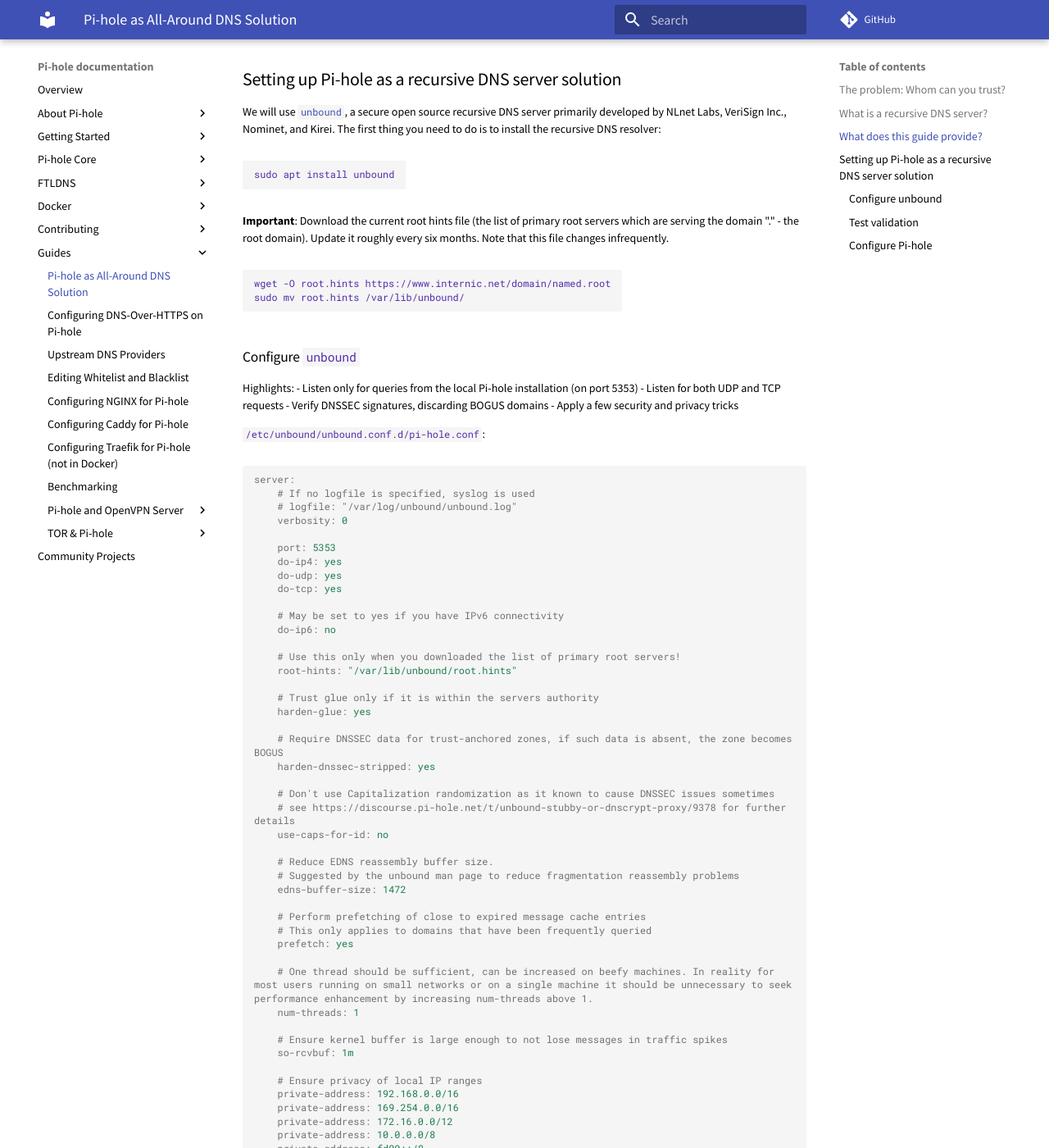
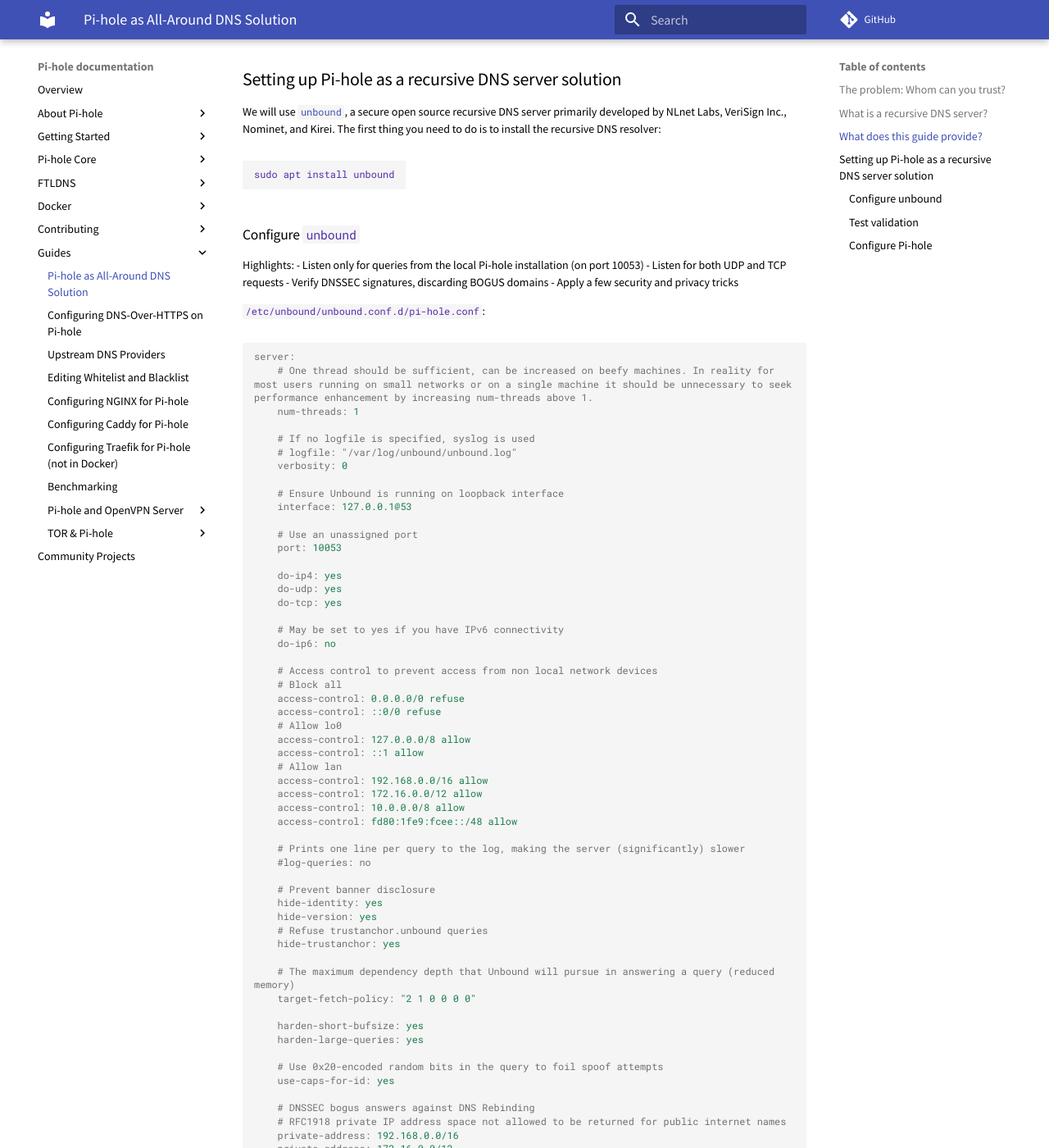
Before and after one commit to pi-hole/docs, an MkDocs documentation site: the page built from docs/guides/unbound.md, in a window 1280 px wide and 1400 px high, scrolled down 1777 px. Shown: the whole window at 82% size. Built offline with MkDocs 1.6.1 and Material for MkDocs 9.7.7, drawn with Linux system fonts in a browser that asks for light colours; comment, search, counter and statistics services are not loaded; some of the changed text lies outside the part shown.

Commit message:
Update unbound.md according to Unbond 1.9.0
Hi,

Since Raspbian and Debian are now on the Buster branch, they come with Unbound 1.9.0, I've updated the configs accordingly, the configs are heavily inspired by Vedetta OpenBSD Router Boilerplate (https://github.com/vedetta-com/vedetta/blob/master/src/var/unbound/etc/unbound.conf).

Changes highlights:
- Removed the redundant default "on" options
- Changed the bind port from 5353 to 10053 (unassigned), since Multicast DNS devices use 5353.
- New hardening options
- RFC 7706 for reduced latency, improved privacy and increased resiliency in case of DDoS attacks on the root zones.

I've tested the config on my RPi with no problems.

````diff
--- a/docs/guides/unbound.md
+++ b/docs/guides/unbound.md
@@ -52,15 +52,9 @@
 sudo apt install unbound
 ```
 
-**Important**: Download the current root hints file (the list of primary root servers which are serving the domain "." - the root domain). Update it roughly every six months. Note that this file changes infrequently.
-```
-wget -O root.hints https://www.internic.net/domain/named.root
-sudo mv root.hints /var/lib/unbound/
-```
-
 ### Configure `unbound`
 Highlights:
-- Listen only for queries from the local Pi-hole installation (on port 5353)
+- Listen only for queries from the local Pi-hole installation (on port 10053)
 - Listen for both UDP and TCP requests
 - Verify DNSSEC signatures, discarding BOGUS domains
 - Apply a few security and privacy tricks
@@ -68,11 +62,19 @@
  `/etc/unbound/unbound.conf.d/pi-hole.conf`:
 ```ini
 server:
+    # One thread should be sufficient, can be increased on beefy machines. In reality for most users running on small networks or on a single machine it should be unnecessary to seek performance enhancement by increasing num-threads above 1.
+    num-threads: 1
+
     # If no logfile is specified, syslog is used
     # logfile: "/var/log/unbound/unbound.log"
     verbosity: 0
 
-    port: 5353
+    # Ensure Unbound is running on loopback interface
+    interface: 127.0.0.1@53
+
+    # Use an unassigned port
+    port: 10053
+
     do-ip4: yes
     do-udp: yes
     do-tcp: yes
@@ -80,54 +82,124 @@
     # May be set to yes if you have IPv6 connectivity
     do-ip6: no
 
-    # Use this only when you downloaded the list of primary root servers!
-    root-hints: "/var/lib/unbound/root.hints"
+    # Access control to prevent access from non local network devices
+    # Block all
+    access-control: 0.0.0.0/0 refuse
+    access-control: ::0/0 refuse
+    # Allow lo0
+    access-control: 127.0.0.0/8 allow
+    access-control: ::1 allow
+    # Allow lan
+    access-control: 192.168.0.0/16 allow
+    access-control: 172.16.0.0/12 allow
+    access-control: 10.0.0.0/8 allow
+    access-control: fd80:1fe9:fcee::/48 allow
 
-    # Trust glue only if it is within the servers authority
-    harden-glue: yes
+    # Prints one line per query to the log, making the server (significantly) slower
+    #log-queries: no
 
-    # Require DNSSEC data for trust-anchored zones, if such data is absent, the zone becomes BOGUS
-    harden-dnssec-stripped: yes
+    # Prevent banner disclosure
+    hide-identity: yes
+    hide-version: yes
+    # Refuse trustanchor.unbound queries
+    hide-trustanchor: yes
 
-    # Don't use Capitalization randomization as it known to cause DNSSEC issues sometimes
-    # see https://discourse.pi-hole.net/t/unbound-stubby-or-dnscrypt-proxy/9378 for further details
-    use-caps-for-id: no
+    # The maximum dependency depth that Unbound will pursue in answering a query (reduced memory)
+    target-fetch-policy: "2 1 0 0 0 0"
 
-    # Reduce EDNS reassembly buffer size.
-    # Suggested by the unbound man page to reduce fragmentation reassembly problems
-    edns-buffer-size: 1472
+    harden-short-bufsize: yes
+    harden-large-queries: yes
 
-    # Perform prefetching of close to expired message cache entries
-    # This only applies to domains that have been frequently queried
-    prefetch: yes
+    # Use 0x20-encoded random bits in the query to foil spoof attempts
+    use-caps-for-id: yes
 
-    # One thread should be sufficient, can be increased on beefy machines. In reality for most users running on small networks or on a single machine it should be unnecessary to seek performance enhancement by increasing num-threads above 1.
-    num-threads: 1
-
-    # Ensure kernel buffer is large enough to not lose messages in traffic spikes
-    so-rcvbuf: 1m
-
-    # Ensure privacy of local IP ranges
+    # DNSSEC bogus answers against DNS Rebinding
+    # RFC1918 private IP address space not allowed to be returned for public internet names
     private-address: 192.168.0.0/16
-    private-address: 169.254.0.0/16
     private-address: 172.16.0.0/12
     private-address: 10.0.0.0/8
+    private-address: 169.254.0.0/16
     private-address: fd00::/8
     private-address: fe80::/10
+    # Turning on 127.0.0.0/8 would hinder many spamblocklists as they use that
+    #private-address: 127.0.0.0/8
+    # Adding ::ffff:0:0/96 stops IPv4-mapped IPv6 addresses from bypassing the filter
+    private-address: ::ffff:0:0/96
+    # add
+    private-address: 2001:470:b35c::/48
+
+    unwanted-reply-threshold: 10000000
+
+    do-not-query-localhost: no
+
+    # Affects buffer space
+    #prefetch: no
+
+    # UDP EDNS reassembly buffer advertised to peers. Default 4096.
+    # May need lowering on broken networks with fragmentation/MTU issues,
+    # particularly if validating DNSSEC.
+    #
+    #edns-buffer-size: 1480
+
+    # Use TCP for "forward-zone" requests. Useful if you are making
+    # DNS requests over an SSH port forwarding.
+    #
+    #tcp-upstream: yes
+
+    # DNS64 options, synthesizes AAAA records for hosts that don't have
+    # them. For use with NAT64 (PF "af-to").
+    #
+    #module-config: "dns64 validator iterator"
+    #dns64-prefix: 64:ff9b::/96 # well-known prefix (default)
+    #dns64-synthall: no
+
+    # Validation failure log level 2: query, reason, and server
+    val-log-level: 2
+
+    # Synthesise NXDOMAIN from nsec/nsec3 without hitting the authoritative
+    aggressive-nsec: yes
+
+    # Local copy of the full root zone, fallback to resolving from root servers
+    # "get off my lawn: if a lot of people were doing this it could considerably
+    # reduce the load on root nameservers and could increase resiliency in case of
+    # a dDOS attack on the root zone" --Florian Obser
+    # https://tools.ietf.org/html/draft-ietf-dnsop-7706bis-01
+    # https://github.com/wkumari/draft-kh-dnsop-7706bis/pull/8
+    auth-zone:
+        name: "."
+        zonefile: /db/root.zone
+        master: 199.9.14.201        # b.root-servers.net
+        master: 2001:500:200::b     # b.root-servers.net
+        master: 192.33.4.12     # c.root-servers.net
+        master: 2001:500:2::c       # c.root-servers.net
+        master: 199.7.91.13     # d.root-servers.net
+        master: 2001:500:2d::d      # d.root-servers.net
+        master: 192.5.5.241     # f.root-servers.net
+        master: 2001:500:2f::f      # f.root-servers.net
+        master: 192.112.36.4        # g.root-servers.net
+        master: 2001:500:12::d0d    # g.root-servers.net
+        master: 193.0.14.129        # k.root-servers.net
+        master: 2001:7fd::1     # k.root-servers.net
+        master: 192.0.32.132        # xfr.lax.dns.icann.org
+        master: 2620:0:2d0:202::132 # xfr.lax.dns.icann.org
+        master: 192.0.47.132        # xfr.cjr.dns.icann.org
+        master: 2620:0:2830:202::132    # xfr.cjr.dns.icann.org
+        fallback-enabled: yes
+        for-downstream: no
 ```
 
 Start your local recursive server and test that it's operational:
 ```
 sudo service unbound start
-dig pi-hole.net @127.0.0.1 -p 5353
+dig pi-hole.net @127.0.0.1 -p 10053
 ```
 The first query may be quite slow, but subsequent queries, also to other domains under the same TLD, should be fairly quick.
 
 ### Test validation
 You can test DNSSEC validation using
 ```
-dig sigfail.verteiltesysteme.net @127.0.0.1 -p 5353
-dig sigok.verteiltesysteme.net @127.0.0.1 -p 5353
+dig sigfail.verteiltesysteme.net @127.0.0.1 -p 10053
+dig sigok.verteiltesysteme.net @127.0.0.1 -p 10053
 ```
 The first command should give a status report of `SERVFAIL` and no IP address. The second should give `NOERROR` plus an IP address.
 
````
